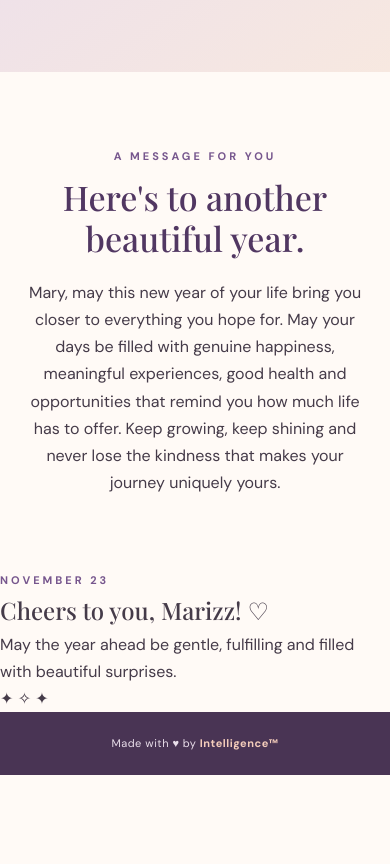
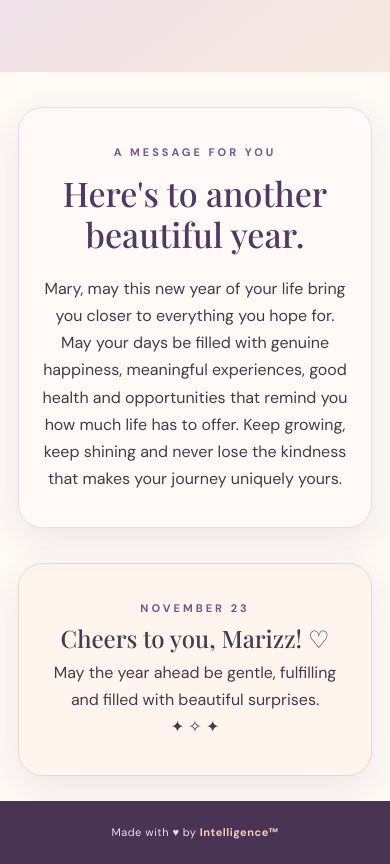
Before and after one commit to Intelligence31/marizz-birthday, a plain HTML site: page marizz/tribute.html in a window 390 px wide. Shown: the part 4891-5755 px from the top of the page. Before the commit the page ends 5666 px from the top, so only its background shows below. Drawn offline with nearby package versions, Linux system fonts and the light colour scheme.

Commit message:
Refactor tribute.css for birthday and finale sections
Added new styles for birthday message and finale sections, including responsive adjustments.

```diff
--- a/marizz/tribute.css
+++ b/marizz/tribute.css
@@ -525,3 +525,42 @@ transition-duration: .01ms !important;
     padding: 9px 12px;
   }
 }
+
+/* BIRTHDAY MESSAGE CARD */
+.birthday-message {
+  width: calc(100% - 36px);
+  max-width: 850px;
+  margin: 55px auto;
+  padding: 45px 30px;
+  background: #fffaf7;
+  border: 1px solid #ead9ed;
+  border-radius: 24px;
+  box-shadow: 0 12px 35px rgba(83, 48, 100, 0.10);
+  text-align: center;
+}
+
+/* FINAL BIRTHDAY CARD */
+.finale-section .finale-content {
+  width: calc(100% - 36px);
+  max-width: 850px;
+  margin: 35px auto;
+  padding: 45px 25px;
+  background: #fff5ee;
+  border: 1px solid #f0d4c8;
+  border-radius: 24px;
+  box-shadow: 0 12px 35px rgba(83, 48, 100, 0.10);
+  text-align: center;
+}
+
+/* MOBILE SPACING */
+@media (max-width: 600px) {
+  .birthday-message {
+    padding: 35px 22px;
+    margin: 35px auto;
+  }
+
+  .finale-section .finale-content {
+    padding: 35px 20px;
+    margin: 25px auto;
+  }
+}
```
